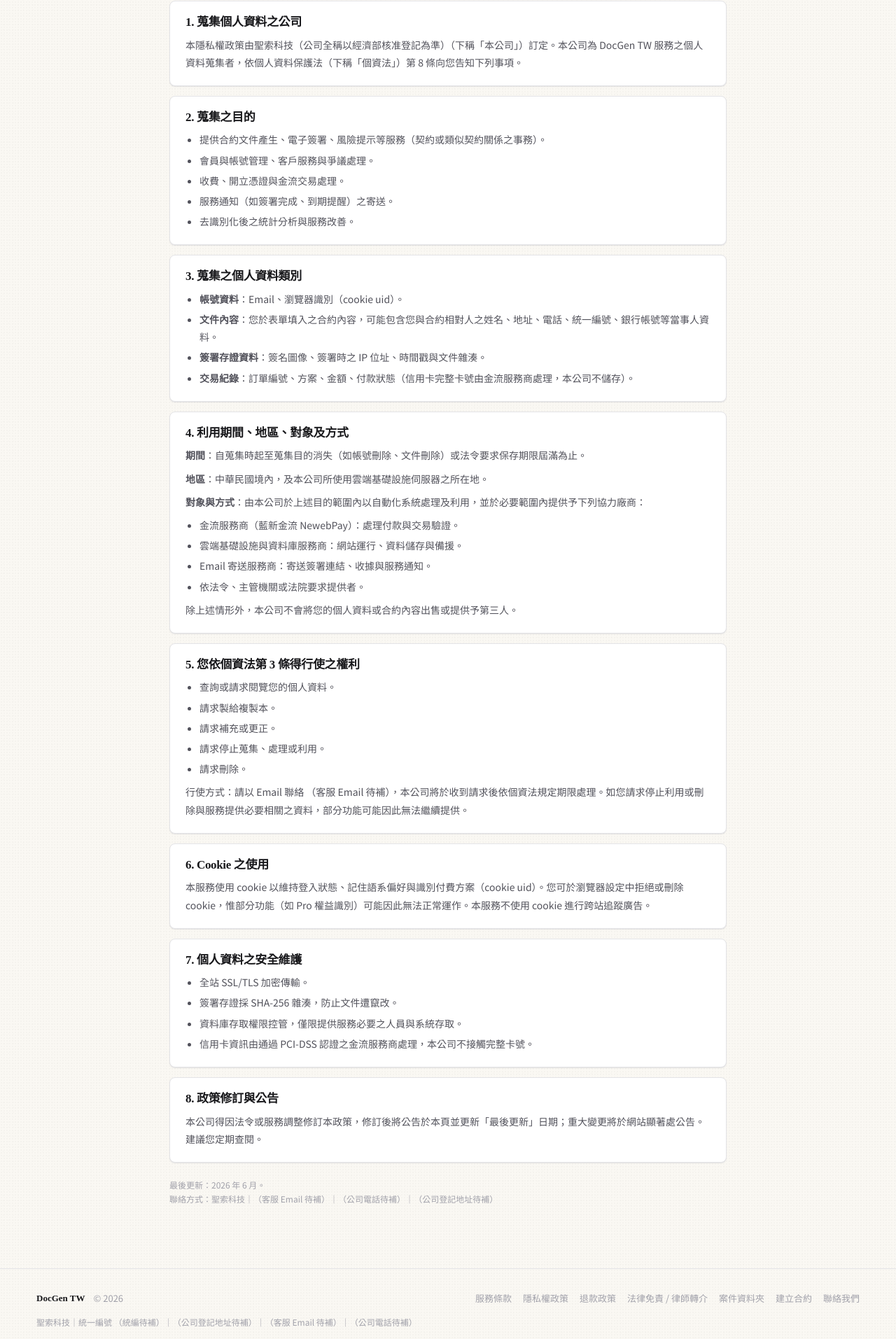
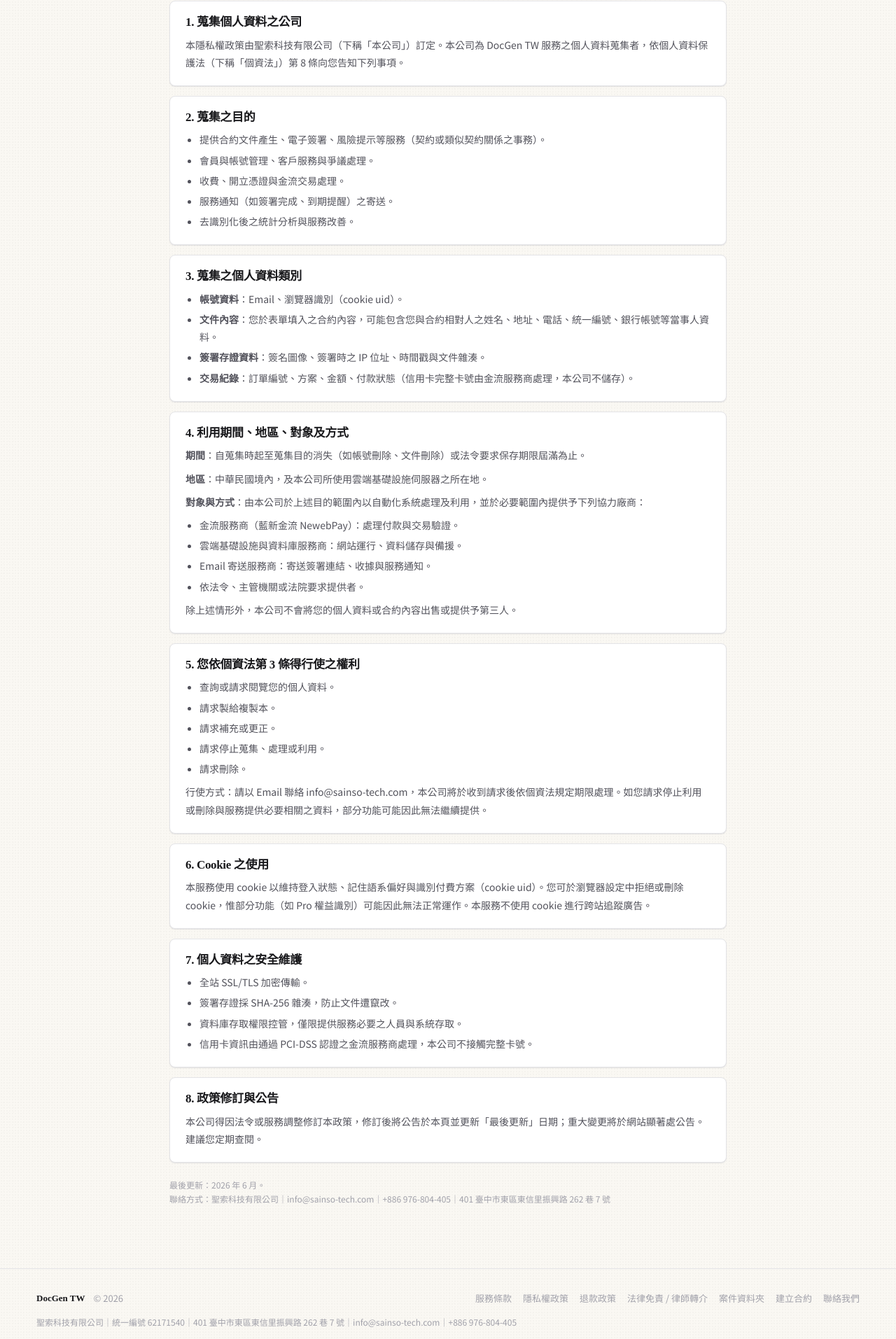
Before and after one commit to wsx5031060310guy/docgen-tw, a Next.js app: page /privacy in a window 1280 px wide. Shown: the part 288-2201 px from the top of the page at 70% size. Built offline with nearby package versions, Linux system fonts and the light colour scheme; no server answers.

Commit message:
chore: add Sainso Technology contact info to footer/contact

```diff
--- a/components/Footer.tsx
+++ b/components/Footer.tsx
@@ -16,11 +16,12 @@ export function Footer() {
             <a href="/disclaimer">法律免責 / 律師轉介</a>
             <a href="/cases">案件資料夾</a>
             <a href="/contracts/new">建立合約</a>
-            <a href="mailto:hello@docgen.tw">聯絡我們</a>
+            <a href={`mailto:${COMPANY.email}`}>聯絡我們</a>
           </div>
         </div>
         <div style={{ fontSize: 12, color: "var(--ink-muted)", lineHeight: 1.6 }}>
-          {COMPANY.name}｜統一編號 {COMPANY.taxId}｜{COMPANY.address}｜{COMPANY.email}｜{COMPANY.phone}
+          {COMPANY.name}｜統一編號 {COMPANY.taxId}｜{COMPANY.address}｜
+          <a href={`mailto:${COMPANY.email}`}>{COMPANY.email}</a>｜{COMPANY.phone}
         </div>
         <div style={{ fontSize: 11.5, color: "var(--ink-muted)", lineHeight: 1.6 }}>
           DocGen TW 為文件自動化與風險提示服務，<b>不取代執業律師意見</b>。涉及訴訟、重大金額或客製條款者，請洽
--- a/lib/company.ts
+++ b/lib/company.ts
@@ -1,10 +1,10 @@
 // 公司資訊單一來源 — 公司登記完成後更新此檔即可全站生效
 export const COMPANY = {
-  name: "聖索科技",
-  legalName: "聖索科技（公司全稱以經濟部核准登記為準）",
-  taxId: "（統編待補）",
-  address: "（公司登記地址待補）",
-  phone: "（公司電話待補）",
-  email: "（客服 Email 待補）",
+  name: "聖索科技有限公司",
+  legalName: "聖索科技有限公司",
+  taxId: "62171540",
+  address: "401 臺中市東區東信里振興路 262 巷 7 號",
+  phone: "+886 976-804-405",
+  email: "info@sainso-tech.com",
   lineId: "（LINE 官方帳號待補）",
 } as const;
```
